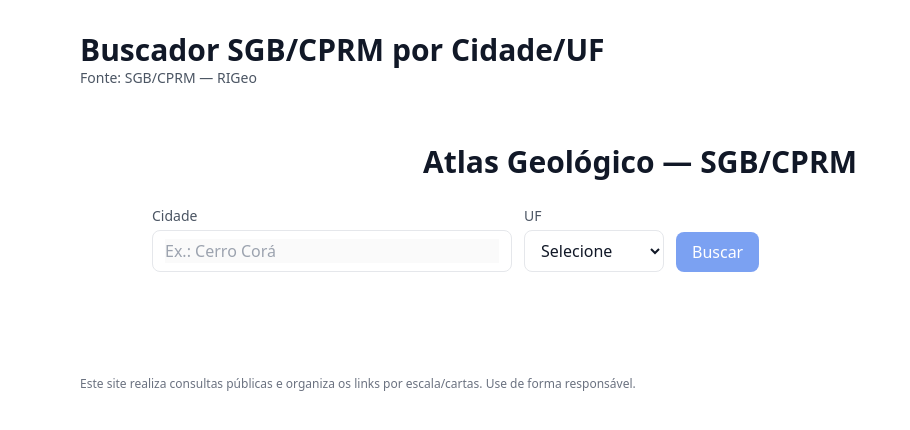
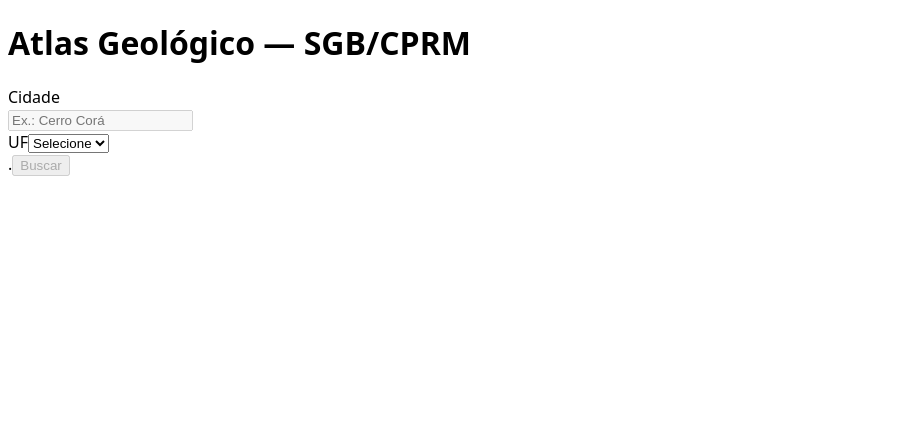
Before and after one commit to mining-br/maps3, a Next.js app: page / in a window 1280 px wide. Shown: the top 430 px of the page, without its empty margins (0-910 px from the left). Built offline with nearby package versions, Linux system fonts and the light colour scheme.

Commit message:
Update layout.tsx

```diff
--- a/app/layout.tsx
+++ b/app/layout.tsx
@@ -1,25 +1,13 @@
-import "./../styles/globals.css";
-import type { Metadata } from "next";
-
-export const metadata: Metadata = {
-  title: "Buscador SGB/CPRM por Cidade/UF",
-  description: "Encontre cartas geológicas, relatórios e dados SIG do RIGeo para sua cidade.",
+export const metadata = {
+  title: "Buscador SGB por Cidade",
+  description: "Busca ao vivo no RIGeo (SGB) por cidade/UF"
 };
 
 export default function RootLayout({ children }: { children: React.ReactNode }) {
   return (
-    <html lang="pt-BR">
-      <body>
-        <div className="container py-8">
-          <header className="mb-8">
-            <h1 className="text-2xl md:text-3xl font-bold">Buscador SGB/CPRM por Cidade/UF</h1>
-            <p className="text-sm text-gray-600">Fonte: SGB/CPRM — RIGeo</p>
-          </header>
-          {children}
-          <footer className="mt-12 text-xs text-gray-500">
-            <p>Este site realiza consultas públicas e organiza os links por escala/cartas. Use de forma responsável.</p>
-          </footer>
-        </div>
+    <html lang="pt-br">
+      <body style={{ fontFamily: "system-ui, -apple-system, Segoe UI, Roboto, Ubuntu, Cantarell, 'Helvetica Neue', Arial" }}>
+        {children}
       </body>
     </html>
   );
```
